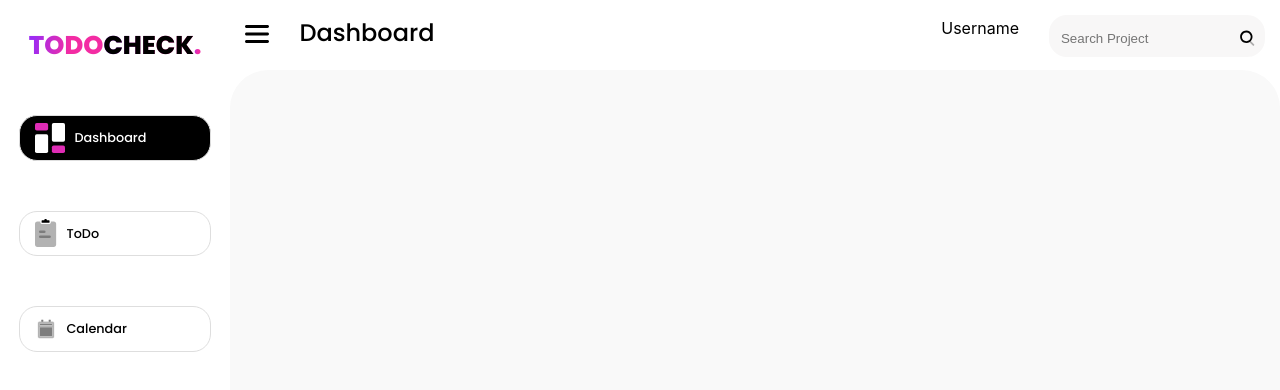
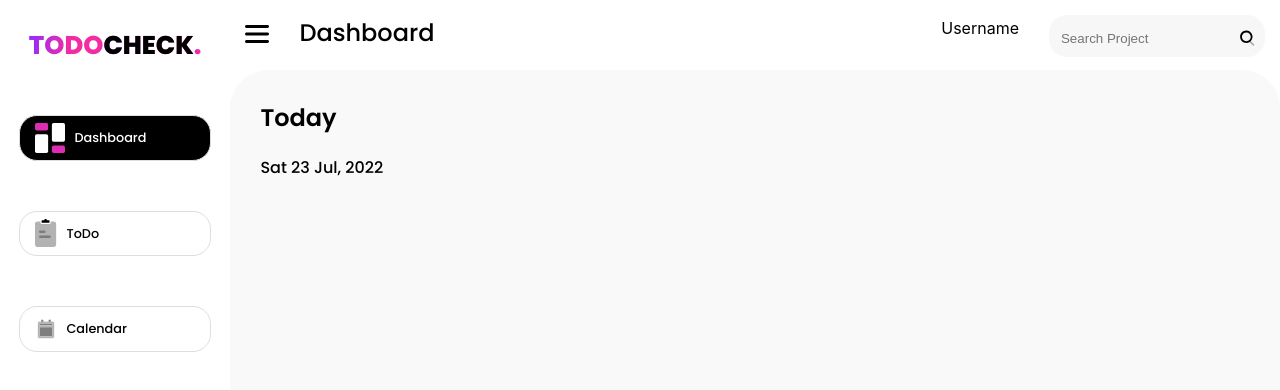
Before and after one commit to AgiTochka/todo-app, a React (Create React App) app: page /home in a window 1280 px wide. Shown: the top 390 px of the page. Built offline with nearby package versions, Linux system fonts and the light colour scheme.

Commit message:
feat: create content in dashboard page

```diff
--- a/src/pages/home/Home.css
+++ b/src/pages/home/Home.css
@@ -7,11 +7,24 @@
 .workspace{
     margin-left: 18vw;
     margin-top: 70px;
+    padding-left: 30px;
+    padding-top: 10px;
     background: #F9F9F9;
     width: calc(100vw - 18vw);
     height: calc(100vh - 70px);
     border-radius: 38px;
     transition: margin-left 0.3s, width 0.3s;
+
+    font-family: 'Poppins', sans-serif;
+    color: black;
+}
+
+.workspace h2{
+    font-weight: 600;
+    font-size: x-large;
+}
+.workspace p{
+    font-weight: 500;
 }
 
 .main-body{
--- a/src/pages/home/Home.jsx
+++ b/src/pages/home/Home.jsx
@@ -3,18 +3,20 @@ import './Home.css';
 import Navigation from '../../components/navigation/navigation';
 import Header from "../../components/header/header";
 
-
-
-
-
 const Home = () => {
-
-
+    const CurrentDate = () =>{
+        const current = new Date();
+        const monthName = current.toLocaleString("default", {month: "short"});
+        const dayName = current.toLocaleDateString("default", { weekday: 'short' });
+        return dayName + ' ' + current.getDate() + ' ' + monthName + ', ' + current.getFullYear();
+    }
     return (
         <div className='main-home'>
             <Navigation />
             <Header />
             <div className='workspace' id="workspace">
+                <h2>Today</h2>
+                <p>{CurrentDate()}</p>
             </div>
 
         </div>
```
